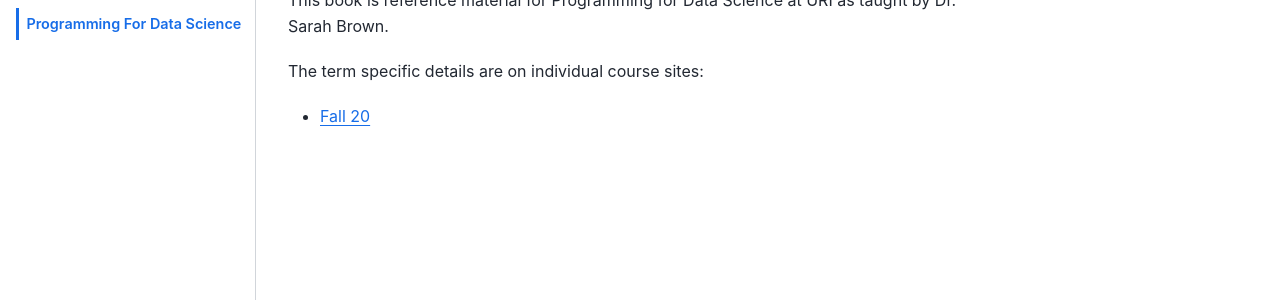
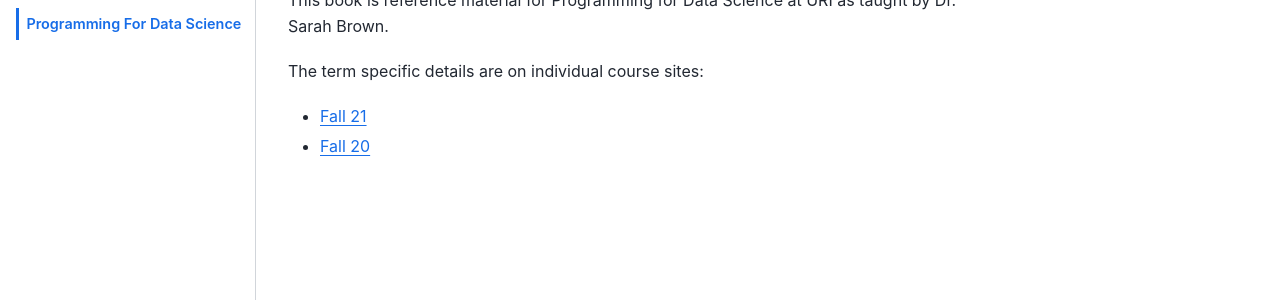
Before and after one commit to rhodyprog4ds/rhodyprog4ds.github.io, a Jupyter Book: the page built from intro.md, in a window 1280 px wide. Shown: the part 148-448 px from the top of the page. Built offline with Jupyter Book 1.0.4 settings and Sphinx 7.4.7 and the Sphinx Book theme 1.1.4, drawn with Linux system fonts in a browser that asks for light colours; pages that are not in the unit, such as notebooks, are missing from menus.

Commit message:
Update intro.md

```diff
--- a/intro.md
+++ b/intro.md
@@ -4,5 +4,5 @@ Programming For Data Science
 This book is reference material for Programming for Data Science at URI as taught by Dr. Sarah Brown.
 
 The term specific details are on individual course sites:
-<!-- - [Fall 21](https://rhodyprog4ds.github.io/BrownFall21/) -->
+- [Fall 21](https://rhodyprog4ds.github.io/BrownFall21/)
 - [Fall 20](https://rhodyprog4ds.github.io/BrownFall20/)
```
